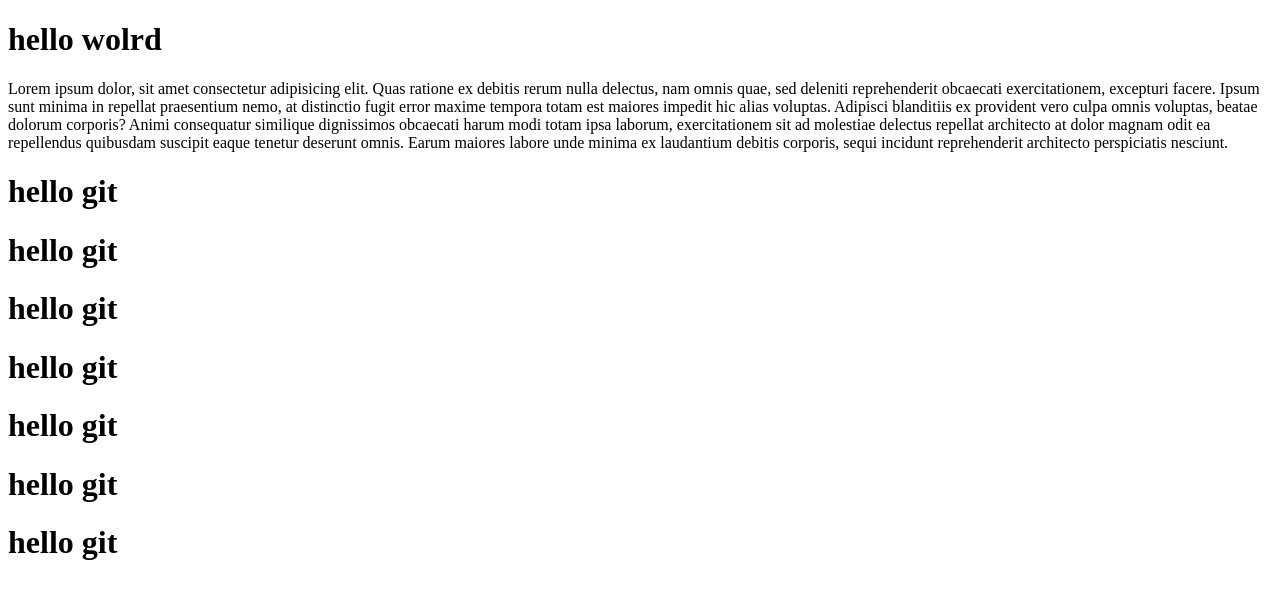
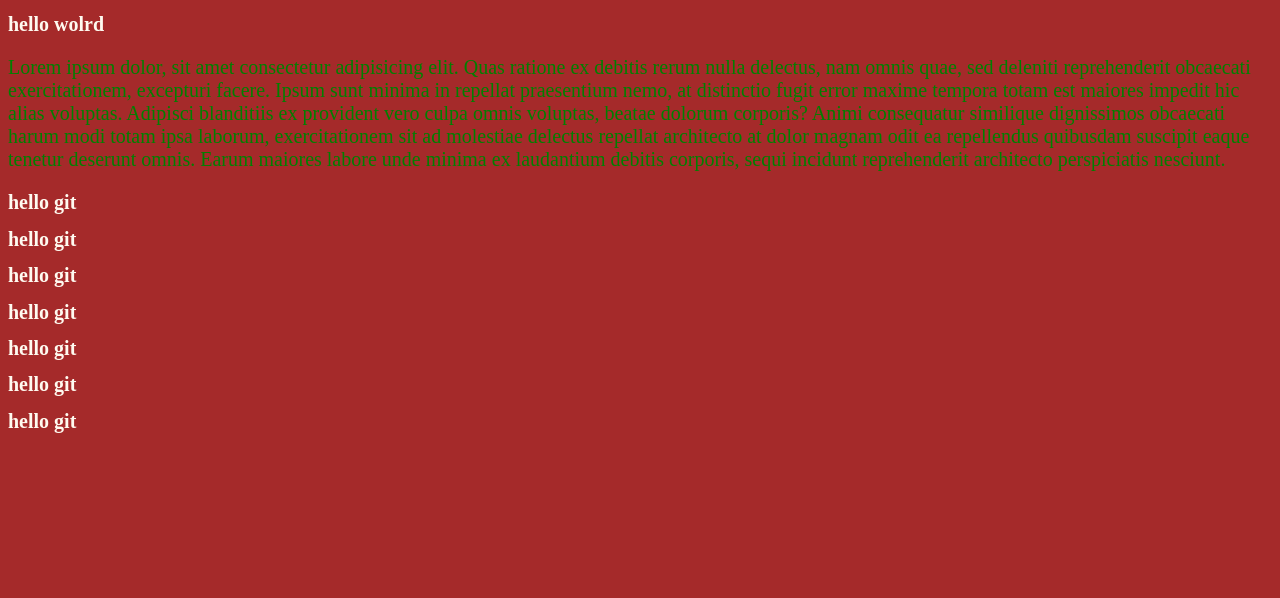
Before and after one commit to Jameel-M263/github-website, a plain HTML site: page index.html in a window 1280 px wide. Drawn offline with Linux system fonts and the light colour scheme.

Commit message:
style.css

```diff
--- a/index.html
+++ b/index.html
@@ -3,7 +3,7 @@
 <head>
     <meta charset="UTF-8">
     <meta name="viewport" content="width=device-width, initial-scale=1.0">
-    <title>Document</title>
+    <title>Document</title> <link rel="stylesheet" href="style.css">
 </head>
 <body>
     <h1>hello wolrd </h1>
--- /dev/null
+++ b/style.css
@@ -0,0 +1,30 @@
+body{
+    background-color: black;
+}
+html{
+    font-size: 62.5%;
+
+}
+h1{
+    color: red;
+    font-size: 10rem;
+}
+@MEDIA(min-width: 640px){
+    body{
+        background-color: brown;
+        h1{
+            color:white;
+            font-size: 2rem;
+        }
+    }
+}
+@media(min-width:800px){
+    body{
+        color: green;
+        font-size: 2rem;
+        h1{
+            color: floralwhite;
+            font-size: 2rem;
+        }
+    }
+}
```
